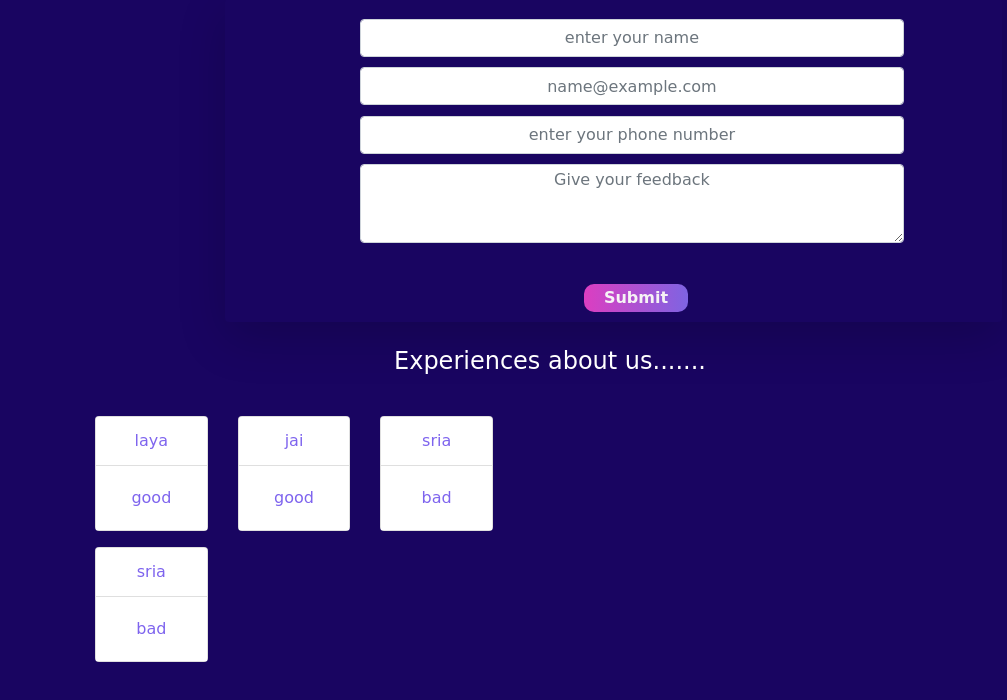
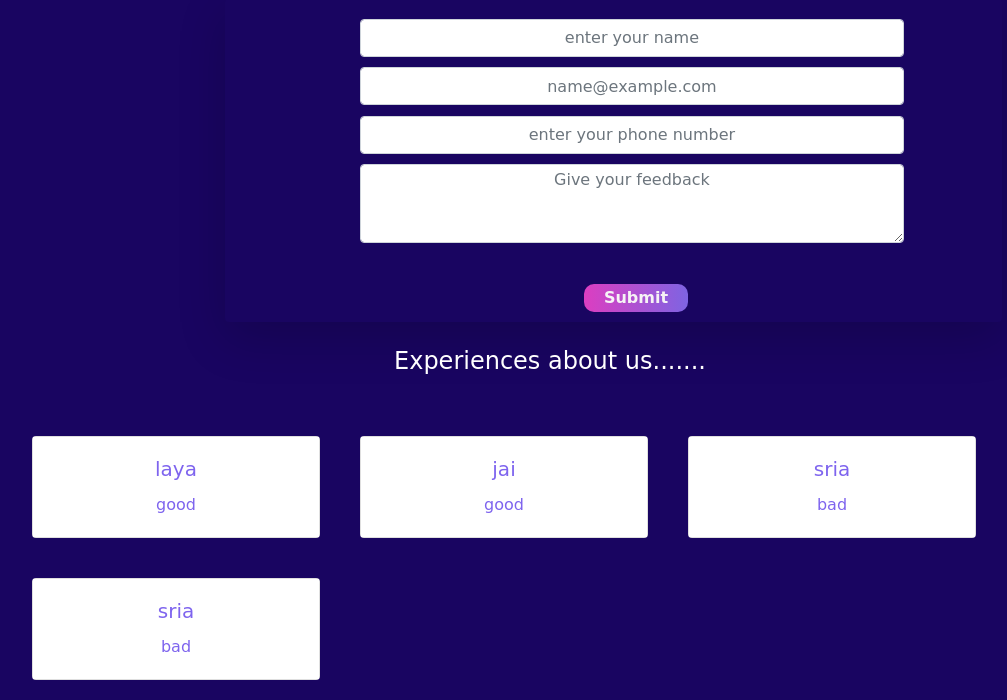
Before and after one commit to Likhitha2570/testdiyaary, a Django app: page /reviews/ in a window 1280 px wide. Shown: the part 182-882 px from the top of the page, without its empty margins (90-1097 px from the left). Before the commit the page ends 844 px from the top, so only its background shows below. Run offline with Django 4.2, Linux system fonts and the light colour scheme; the visitor is signed in with stand-in values (Sample User, id 1); data comes from the database, SQL or seed files in the repository; some libraries are stand-ins or nearby versions.

Commit message:
Update reviews.html

```diff
--- a/templates/reviews.html
+++ b/templates/reviews.html
@@ -3,13 +3,17 @@
 {%block title%}  Reviews {%endblock title%}
 {% block body %}
 <style>
+  .card{
+    margin:20px;
+    text-align: center;
+  }
   .card-header,.card-body{
     background-color:white;
     color:#7e64ee;
     padding-left: 20px;
   }
   .row{
-    margin:20px 15px 0px 85px;
+    margin:20px 15px 0px 51px;
   }
   h4{
     color:white;
@@ -54,13 +58,23 @@
         <div class="row flex-row">
           {% for rev in allreviews %}
             {% comment %} <div class="col-sm-6 col-md-4 col-lg-3 mb-3"> {% endcomment %}
-              <div class="col-sm-4 mb-3">
+              {% comment %} <div class="col-sm-4 mb-3">
               <div class="card text-bg-info">
                 <div class="card-header">{{rev.name}}</div>
                 <div class="card-body">
                   <p class="card-text">{{rev.review}}</p>
                 </div>
               </div>
+            </div> {% endcomment %}
+
+
+
+            <div class="card p-20px" style="width: 18rem;">
+              <div class="card-body">
+                <h5 class="card-title">{{rev.name}}</h5>
+                <p class="card-text">{{rev.review}}</p>
+
+              </div>
             </div>
           {% endfor %}
         </div>
```
